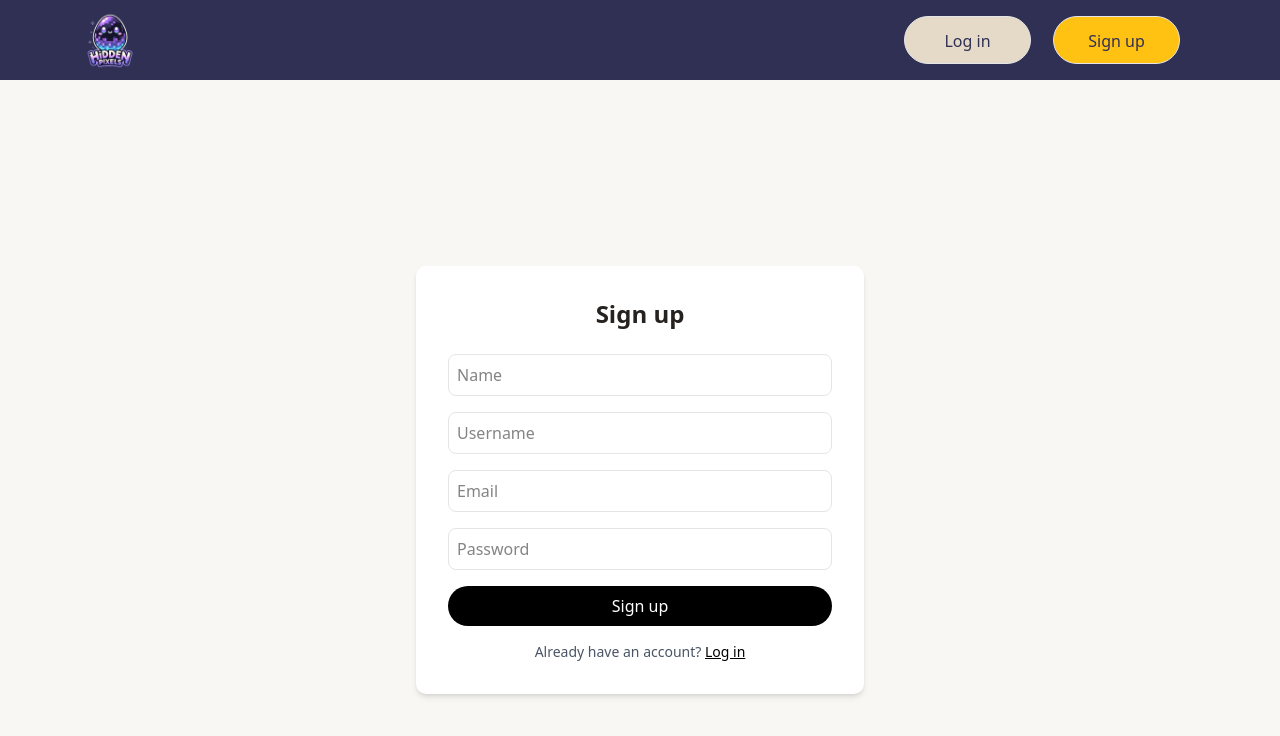
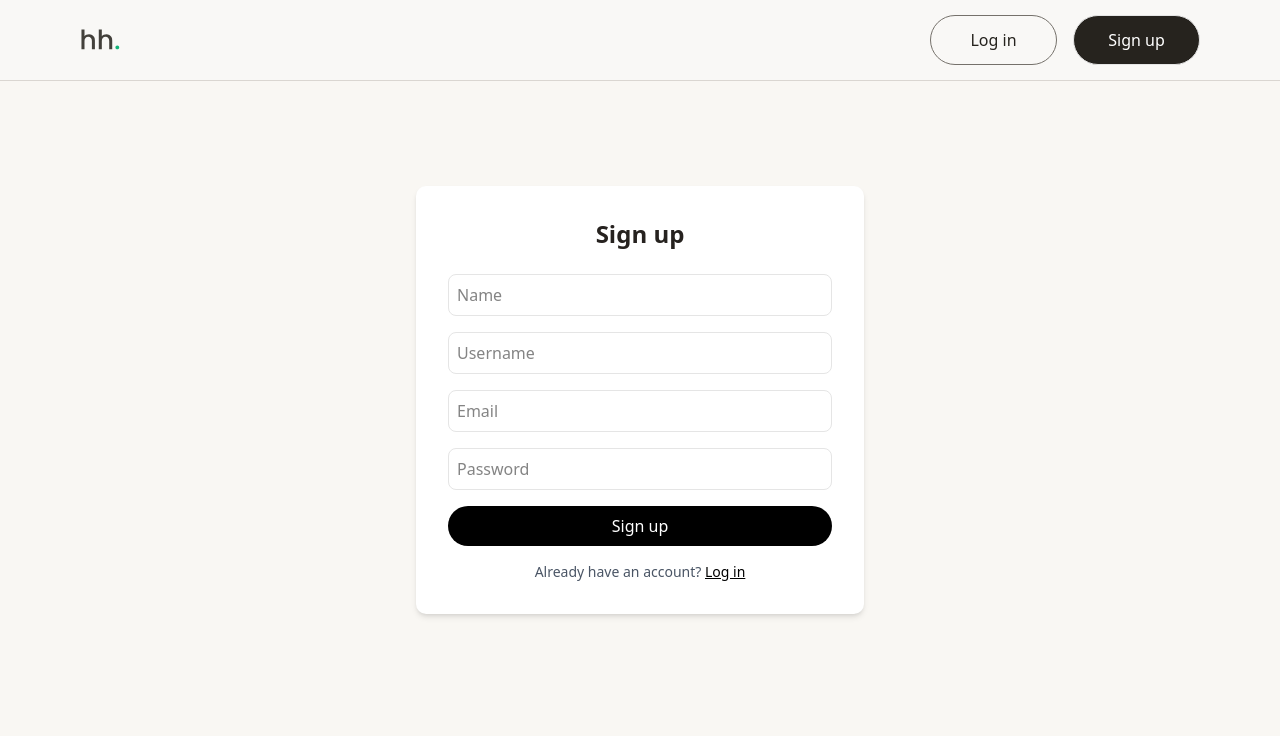
Before and after one commit to Hajapjon/hidden-pixels, a React (Vite) app: page /signup in a window 1280 px wide. Shown: the top 736 px of the page. Built offline with nearby package versions, Linux system fonts and the light colour scheme.

Commit message:
feat(navbar): update responsive auth UI and mobile menu behavior — show auth menu, add user dropdown, fix mobile menu scroll, and polish UI

```diff
--- a/src/components/NavBar.jsx
+++ b/src/components/NavBar.jsx
@@ -1,76 +1,137 @@
-import logo from "../assets/icons/logo.png";
+import logo from "../assets/icons/logo2.svg";
+import profileIcon from "../assets/icons/logo.png"; // fallback profile pic
 import { useState } from "react";
+import { Link } from "react-router-dom";
+import { useAuth } from "@/context/AuthContext";
+
 function NavBar() {
   const [isOpen, setIsOpen] = useState(false);
+  const [dropdownOpen, setDropdownOpen] = useState(false);
+  const { user, logout } = useAuth();
 
   return (
+    <nav className="w-full fixed top-0 left-0 z-50 bg-[#F9F8F6] border-b border-[#DAD6D1]">
+      <div className="h-[60px] lg:h-[80px] flex justify-between items-center px-4 lg:px-20">
+        {/* Logo */}
+        <Link to="/">
+          <img src={logo} alt="logo" className="h-8 lg:h-10" />
+        </Link>
+
+        {/* Desktop */}
+        <div className="hidden lg:flex items-center space-x-4">
+          {!user ? (
             <>
-      <nav>
-        <div className="w-full bg-[#303055] h-[60px] flex justify-between items-center lg:h-[80px]">
-          <a href="">
-          <img
-            src={logo}
-            alt="logo"
-            className="w-[40px] h-[40px] m-3 lg:w-[60px] lg:h-[60px] lg:ml-20"
-          />
-          </a>
-          <div className="lg:w-[276px] lg:h-[48px] lg:mr-25">
-            <ul className="hidden lg:flex lg:justify-between">
-              <li>
-                <a
-                  href="/login"
-                  className="border rounded-full block py-3 text-center w-[127px] h-[48px] leading-6 text-[16px] text-[#303055] bg-[#e5dac7] hover:bg-[#f5ecde]  duration-300"
+              <Link
+                to="/login"
+                className="border rounded-full py-3 w-[127px] font-medium border-[#75716B] text-center text-[16px] text-[#26231E] hover:bg-[#f8f6f4] hover:text-[#75716B] transition-colors duration-200"
               >
                 Log in
-                </a>
-              </li>
-              <li>
-                <a
-                  href="/signup"
-                  className="border rounded-full block py-3 text-center w-[127px] h-[48px] leading-6 text-[16px] text-[#303055] bg-[#FFC212] hover:bg-[#ffd351] duration-300"
+              </Link>
+              <Link
+                to="/signup"
+                className="border rounded-full py-3 w-[127px] text-center font-medium bg-[#26231E] text-white hover:bg-[#75716B] transition-colors duration-200"
               >
                 Sign up
-                </a>
-              </li>
-            </ul>
+              </Link>
+            </>
+          ) : (
+            <div className="relative">
+              <button
+                onClick={() => setDropdownOpen(!dropdownOpen)}
+                className="flex items-center space-x-2"
+              >
+                <img
+                  src={user.profile_pic || profileIcon}
+                  alt="avatar"
+                  className="w-8 h-8 rounded-full object-cover"
+                />
+                <span className="text-[#303055]">{user.name || user.username}</span>
+                <span className="text-[#303055]">▾</span>
+              </button>
+
+              {dropdownOpen && (
+                <div className="absolute right-0 mt-2 bg-white shadow-lg rounded-md py-2 w-40 z-50">
+                  <Link to="/profile" className="block px-4 py-2 text-sm hover:bg-gray-100">
+                    Profile
+                  </Link>
+                  <Link to="/reset-password" className="block px-4 py-2 text-sm hover:bg-gray-100">
+                    Reset password
+                  </Link>
+                  <button
+                    onClick={logout}
+                    className="w-full text-left px-4 py-2 text-sm hover:bg-gray-100 text-red-600"
+                  >
+                    Log out
+                  </button>
                 </div>
-          {/* mobile responsive*/}
-          <div className="relative lg:hidden">
-            {/* ปุ่ม Hamburger */}
+              )}
+            </div>
+          )}
+        </div>
+
+        {/* Mobile Toggle Button */}
+        <div className="lg:hidden">
           <button
-              className="m-5 text-white text-xl cursor-pointer"
+            className="text-[#75716B] text-xl"
             onClick={() => setIsOpen(!isOpen)}
           >
             ☰
           </button>
+        </div>
+      </div>
 
-            {/* เมนู */}
+      {/* Mobile Menu - placed outside main container */}
       {isOpen && (
-              <div className="absolute z-10 top-16 right-0 bg-white shadow-lg p-2 w-screen text-center">
-                <ul className="flex flex-col space-y-2">
+        <div className="absolute top-[61px] left-0 right-0 bg-[#F9F8F6] shadow-md z-40 py-6 px-6 lg:hidden">
+          <ul className="flex flex-col space-y-4 text-sm text-center">
+            {!user ? (
+              <>
                 <li>
-                    <a
-                      href="/login"
-                      className="border rounded-full block p-2 bg-white hover:bg-gray-200"
+                  <Link
+                    to="/login"
+                    className="block rounded-full font-medium border border-[#75716B] py-2 px-4 text-[#26231E] hover:bg-[#f8f6f4] hover:text-[#75716B] transition-colors duration-200"
                   >
                     Log in
-                    </a>
+                  </Link>
                 </li>
                 <li>
-                    <a
-                      href="/signup"
-                      className="border rounded-full block p-2 text-white bg-[#FFC212] hover:bg-[#303055]"
+                  <Link
+                    to="/signup"
+                    className="block rounded-full font-medium bg-[#26231E] text-white py-2 px-4 hover:bg-[#75716B] transition-colors duration-200"
                   >
                     Sign up
-                    </a>
+                  </Link>
                 </li>
+              </>
+            ) : (
+              <>
+                <li className="font-semibold text-[#303055]">
+                  {user.name || user.username}
+                </li>
+                <li>
+                  <Link to="/profile" className="block py-2 px-4 hover:bg-gray-100">
+                    Profile
+                  </Link>
+                </li>
+                <li>
+                  <Link to="/reset-password" className="block py-2 px-4 hover:bg-gray-100">
+                    Reset password
+                  </Link>
+                </li>
+                <li>
+                  <button
+                    onClick={logout}
+                    className="block w-full text-center py-2 px-4 text-red-600 hover:bg-gray-100"
+                  >
+                    Log out
+                  </button>
+                </li>
+              </>
+            )}
           </ul>
         </div>
       )}
-          </div>
-        </div>
     </nav>
-    </>
   );
 }
 
```
Also changed, not shown: src/assets/icons/logo2.svg (added). Lines whose indentation alone changed are shown as unchanged.
